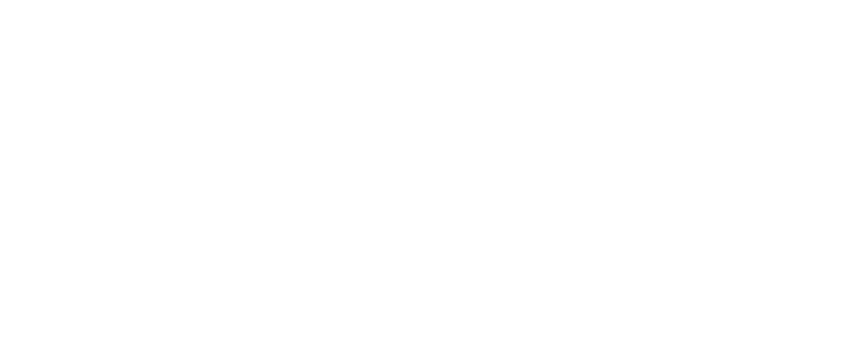
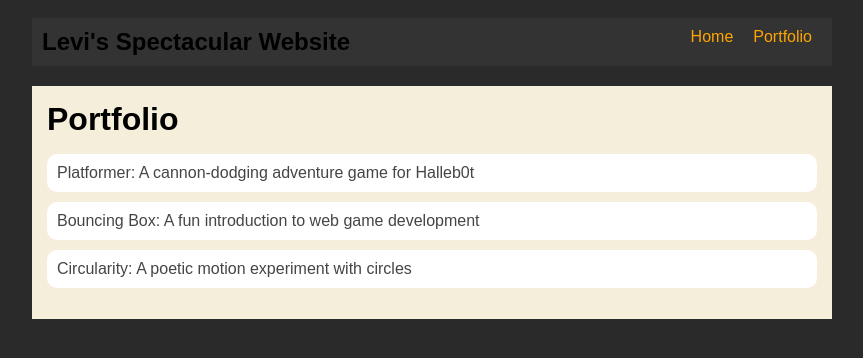
Before and after one commit to LEVI-IS-UN-REY/LEVI-IS-UN-REY.github.io, a plain HTML site: page portfolio.html in a window 1280 px wide. Shown: the whole page, without its empty margins (208-1071 px from the left). Drawn offline with Linux system fonts and the light colour scheme.

Commit message:
add portfolio page to website

```diff
--- a/portfolio.html
+++ b/portfolio.html
@@ -0,0 +1,37 @@
+<!DOCTYPE html>
+<html>
+  <head>
+    <title>Levi's Spectacular Website</title>
+    <link rel="stylesheet" href="style.css" >
+  </head>
+
+  <body>
+    <div id="all-contents">
+      <nav>
+        <h1>Levi's Spectacular Website</h1>
+        <ul id="nav-ul">
+<li class="nav-li">
+  <a href="index.html">Home</a>
+</li>
+<li class="nav-li">
+  <a href="portfolio.html">Portfolio</a>
+</li>
+</ul>
+      </nav>
+      <main>
+        <div class="content">
+            <h1>Portfolio</h1>
+            <ul id="portfolio"><li>
+  <a href="fsd-projects/platformer/">Platformer: A cannon-dodging adventure game for Halleb0t</a>
+</li>
+<li>
+  <a href="fsd-projects/bouncing-box/">Bouncing Box: A fun introduction to web game development</a>
+</li>
+<li>
+  <a href="fsd-projects/circularity/">Circularity: A poetic motion experiment with circles</a>
+</li></ul>
+        </div>
+      </main>
+    </div>
+  </body>
+</html>
--- a/style.css
+++ b/style.css
@@ -75,3 +75,27 @@
 h2, h3 {
     margin: 0px;
 }
+.content h1 {
+  color: black;
+}
+
+#portfolio {
+  list-style-type: none;
+  padding-left: 0;
+}
+
+#portfolio li {
+  background: #fff;
+  padding: 10px;
+  border-radius: 10px;
+  margin-bottom: 10px;
+}
+
+#portfolio li:hover {
+  background: #eee;
+}
+
+#portfolio a {
+  text-decoration: none;
+  color: #454545;
+}
```
